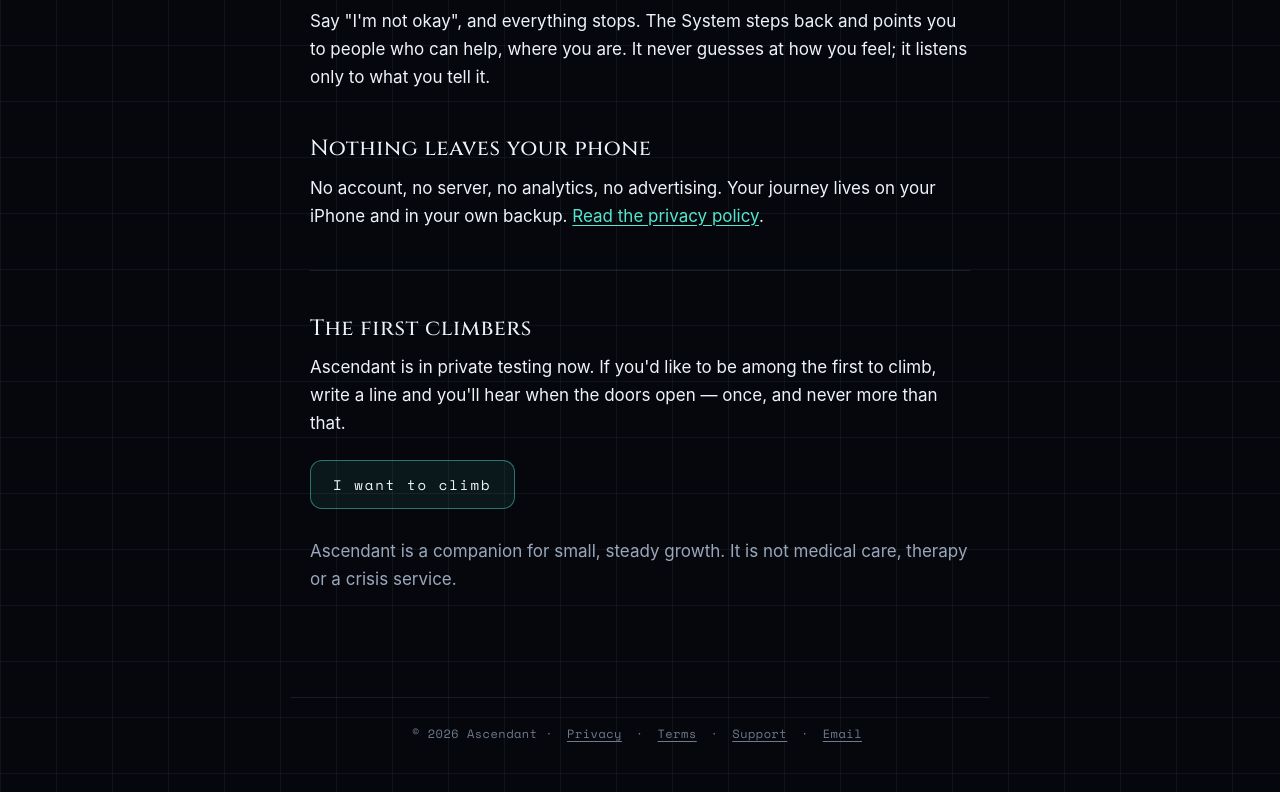
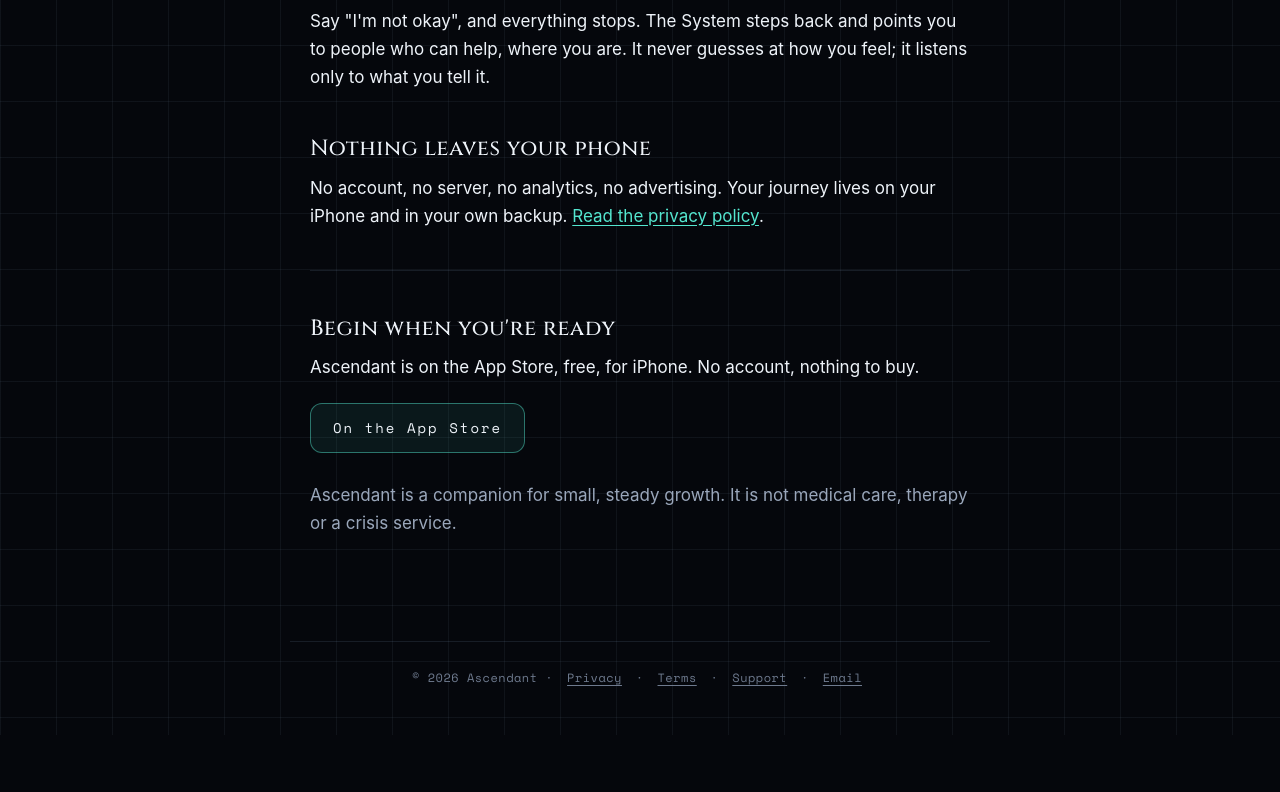
Before and after one commit to dmaulikr/ascendant-site, a plain HTML site: page index.html in a window 1280 px wide. Shown: the part 963-1755 px from the top of the page. After the commit the page ends 1698 px from the top, so only its background shows below. Drawn offline with Linux system fonts and the light colour scheme.

Commit message:
Release day: the App Store link replaces the email link; link-preview text
Not pushed: published only on the founder's word at release (D-95.02).

```diff
--- a/index.html
+++ b/index.html
@@ -6,6 +6,10 @@
 <meta charset="UTF-8">
 <meta name="viewport" content="width=device-width, initial-scale=1">
 <meta name="theme-color" content="#05070C">
+<meta property="og:title" content="Ascendant: Habit Tracker RPG">
+<meta property="og:description" content="A quiet life RPG for iPhone. Each dawn, the self you're becoming hands you the day, sized to what you can give. No streaks. Nothing collected.">
+<meta property="og:url" content="https://dmaulikr.github.io/ascendant-site/">
+<meta property="og:type" content="website">
 <link rel="stylesheet" href="style.css">
 </head>
 <body>
@@ -38,9 +42,9 @@ and sharpens as you climb.</p>
 <p>No account, no server, no analytics, no advertising. Your journey lives on your iPhone and in your own backup. <a href="privacy.html">Read the privacy policy</a>.</p>
 
 <hr>
-<h2>The first climbers</h2>
-<p>Ascendant is in private testing now. If you'd like to be among the first to climb, write a line and you'll hear when the doors open — once, and never more than that.</p>
-<a class="button" href="support.html#contact" data-mail data-subject="Ascendant — the first climbers">I want to climb</a>
+<h2>Begin when you're ready</h2>
+<p>Ascendant is on the App Store, free, for iPhone. No account, nothing to buy.</p>
+<a class="button" href="https://apps.apple.com/app/id6828269902">On the App Store</a>
 <p class="muted" style="margin-top:28px">Ascendant is a companion for small, steady growth. It is not medical care, therapy or a crisis service.</p>
 </main>
 <footer>
```
